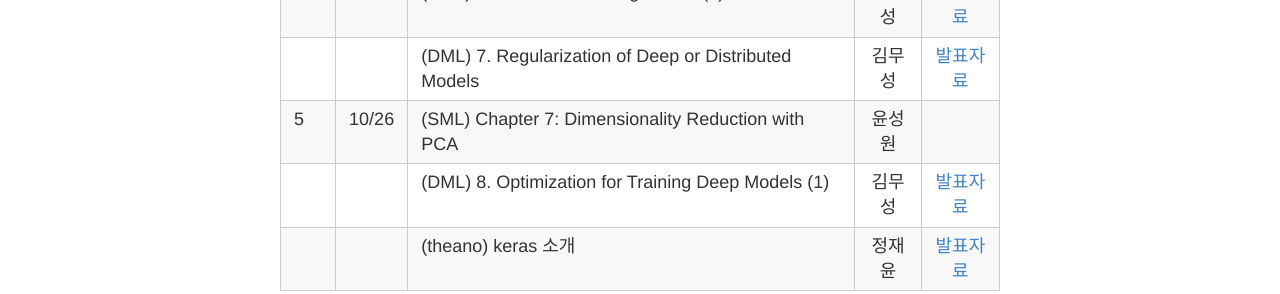
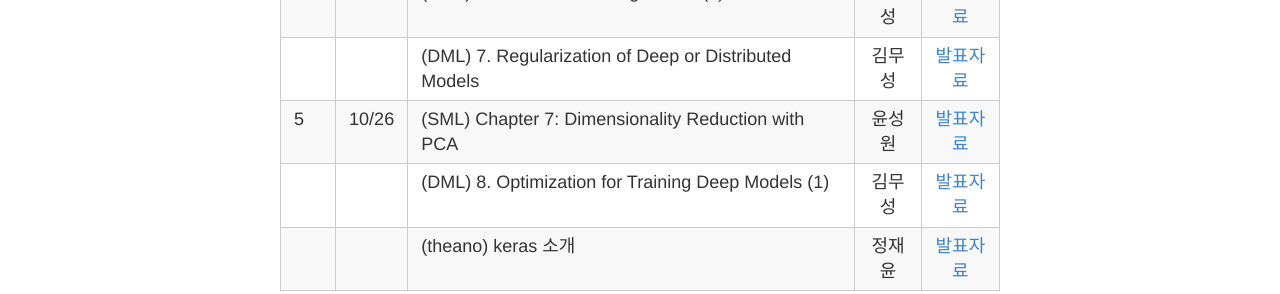
Before and after one commit to songorithm/ML, a Jekyll site: the page built from _posts/2015-12-1-SCHEDULE.md, in a window 1280 px wide and 900 px high, scrolled down 3322 px. Shown: the part 445-739 px from the top of the window. Built offline with Jekyll 4.4.1, drawn with Linux system fonts in a browser that asks for light colours; Markdown is read by kramdown in place of the engine named in the settings.

Commit message:
Update 2015-12-1-SCHEDULE.md

```diff
--- a/_posts/2015-12-1-SCHEDULE.md
+++ b/_posts/2015-12-1-SCHEDULE.md
@@ -87,6 +87,6 @@ title: 스터디 일정 & 커리큘럼 & 발표자료
 | 4 |10/12| (SML) Chapter 6: Clustering with K-Means  | 임동욱  |[발표자료](https://drive.google.com/file/d/0Bw594TdiBdAUTV9HMUtRR1h4U3M/view)   |
 |   |     | (DML) 5. Machine Learning Basics (4)   | 김무성   | [발표자료](http://nbviewer.ipython.org/github/songorithm/ML/blob/master/part2/study01/dml05/05_Machine_Learning_Basics.ipynb)  |
 |   |     | (DML) 7. Regularization of Deep or Distributed Models   | 김무성 | [발표자료](http://nbviewer.ipython.org/github/songorithm/ML/blob/master/part2/study04/dml07/7_Regularization_of_Deep_or_Distributed_Models.ipynb)  |
-| 5 |10/26| (SML) Chapter 7: Dimensionality Reduction with PCA  | 윤성원  |   |
+| 5 |10/26| (SML) Chapter 7: Dimensionality Reduction with PCA  | 윤성원  |[발표자료](http://nbviewer.ipython.org/github/songorithm/ML/blob/master/part2/study05/SML/dimensionality%20reduction%20with%20PCA.ipynb)   |
 |   |     | (DML) 8. Optimization for Training Deep Models (1)   | 김무성   | [발표자료](http://nbviewer.ipython.org/github/songorithm/ML/blob/master/part2/study05/dml08/8_Optimization_for_Training_Deep_Models.ipynb)  |
 |   |     | (theano) keras 소개  | 정재윤  | [발표자료](http://nbviewer.ipython.org/github/songorithm/ML/blob/master/part2/study05/pkg/Keras.ipynb)   |
```
